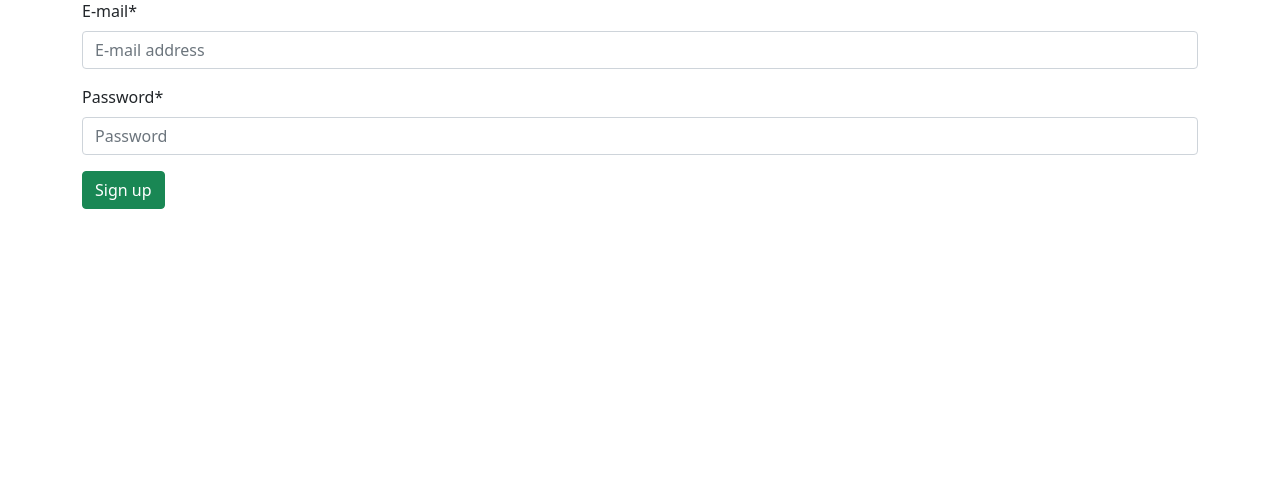
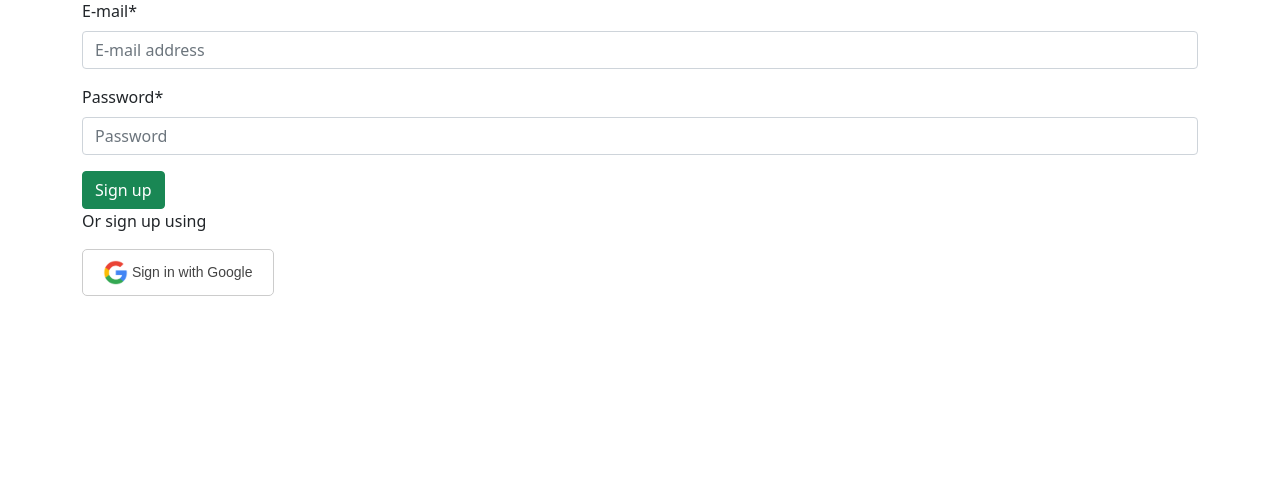
Before and after one commit to khanjee501/bookstore, a Django app: page /accounts/signup/ in a window 1280 px wide. Shown: the part 119-614 px from the top of the page. Run offline with Django 4.2, Linux system fonts and the light colour scheme; some libraries are stand-ins or nearby versions.

Commit message:
Feat: Google log in added using allauth

```diff
--- a/bookstore/settings.py
+++ b/bookstore/settings.py
@@ -43,6 +43,8 @@ INSTALLED_APPS = [
     "crispy_bootstrap5",
     "allauth",
     "allauth.account",
+    "allauth.socialaccount",
+    "allauth.socialaccount.providers.google",
     # Local
     "accounts.apps.AccountsConfig",
     "pages.apps.PagesConfig",
--- a/static/css/base.css
+++ b/static/css/base.css
@@ -23,3 +23,25 @@ h1 {
     height: 300px;
     width: auto;
 }
+
+.google-btn {
+  display: inline-block;
+  background: white;
+  color: #444;
+  border: 1px solid #ccc;
+  padding: 10px 20px;
+  text-decoration: none;
+  border-radius: 5px;
+  font-family: Arial;
+  font-size: 14px;
+  cursor: pointer;
+}
+
+.google-btn-link {
+  color: #444;
+  text-decoration: none;
+}
+
+.google-btn img {
+  vertical-align: middle;
+}
--- a/templates/account/signup.html
+++ b/templates/account/signup.html
@@ -1,4 +1,6 @@
 {% extends '_base.html' %}
+{% load static %}
+{% load socialaccount %}
 
 {% load crispy_forms_tags %}
 
@@ -11,4 +13,13 @@
         {{ form|crispy }}
         <button class="btn btn-success" type="submit">Sign up</button>
     </form>
+    <p>Or sign up using</p>
+    <p>
+        <button class="google-btn"  type="submit">
+            <a class="google-btn-link" href="{% provider_login_url 'google' %}">
+                <img src="{% static 'images/google.png' %}" height="25px" width="auto" alt="Google logo">
+                Sign in with Google
+              </a>
+        </button>
+    </p>
 {% endblock content %}
```
Also changed, not shown: accounts/tests.py (+9 -12 lines), static/images/google.png (added).
